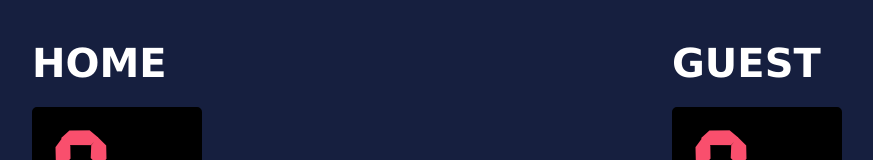
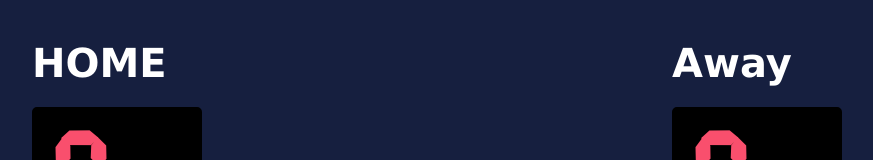
Before and after one commit to NickSchirripa/bball3, a plain HTML site: page index.html in a window 1280 px wide. Shown: the top 160 px of the page, without its empty margins (203-1076 px from the left). Drawn offline with nearby package versions, Linux system fonts and the light colour scheme.

Commit message:
Away
Changed "guest" to "away"

```diff
--- a/index.html
+++ b/index.html
@@ -12,7 +12,7 @@
                 <button onclick="increaseHomeScoreThree()">+3</button>
             </div>
             <div>
-                <h3 class="text" >GUEST</h3>
+                <h3 class="text" >Away</h3>
                 <h2 class="numbers" id="guestscore">0</h2>
                 <button onclick="increaseGuestScoreOne()">+1</button>
                 <button onclick="increaseGuestScoreTwo()">+2</button>
```
